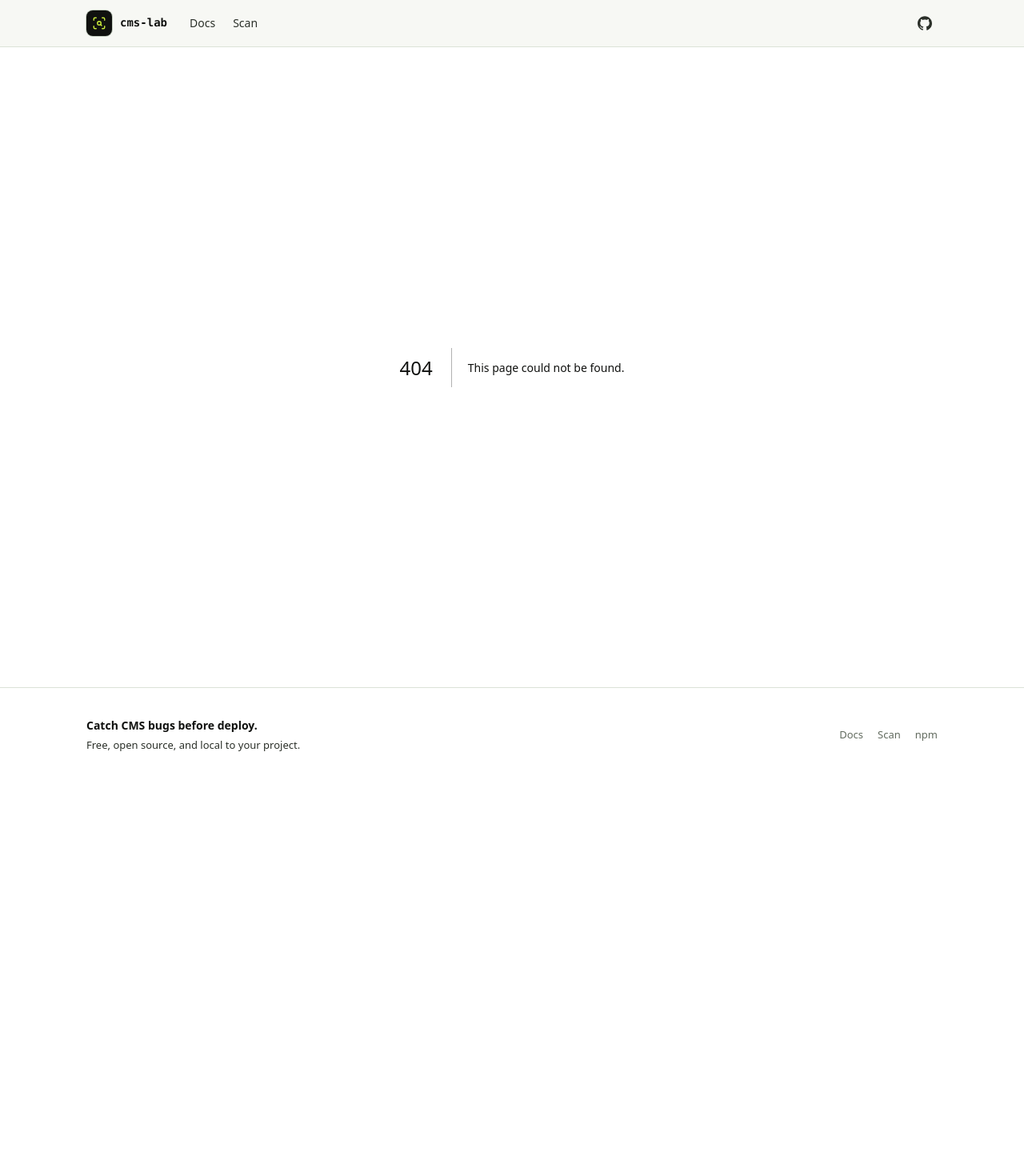
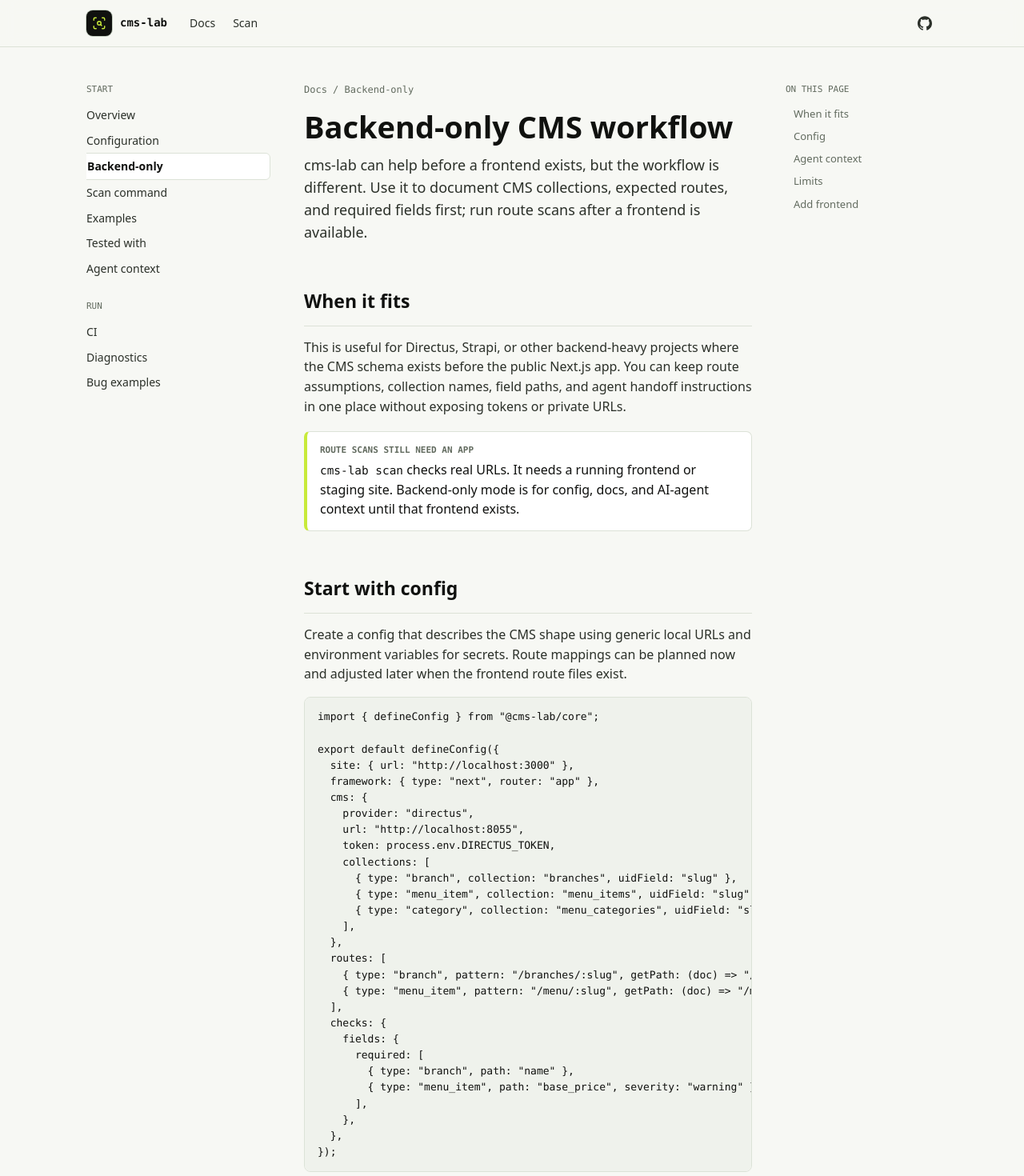
Before and after one commit to i-afaqrashid/cms-lab., a Next.js app in the folder apps/site/: page /docs/backend-only in a window 1280 px wide. Before the commit this address had no page. Shown: the top 1470 px of the page at 80% size. Before the commit the page ends 997 px from the top, so only its background shows below. Built offline with nearby package versions, Linux system fonts and the light colour scheme.

Commit message:
Document backend-only CMS workflow

```diff
--- a/apps/site/app/components.tsx
+++ b/apps/site/app/components.tsx
@@ -12,6 +12,7 @@
     links: [
       { href: "/docs", label: "Overview" },
       { href: "/docs/configuration", label: "Configuration" },
+      { href: "/docs/backend-only", label: "Backend-only" },
       { href: "/docs/scan", label: "Scan command" },
       { href: "/docs/examples", label: "Examples" },
       { href: "/docs/tested-with", label: "Tested with" },
--- /dev/null
+++ b/apps/site/app/docs/backend-only/page.tsx
@@ -0,0 +1,123 @@
+import type { Metadata } from "next";
+import Link from "next/link";
+
+import { CodeBlock, DocsShell } from "../../components";
+
+export const metadata: Metadata = {
+  title: "Backend-only CMS workflow",
+  description:
+    "Use cms-lab agent context and config planning before a frontend exists.",
+};
+
+export default function BackendOnlyPage() {
+  return (
+    <DocsShell
+      active="/docs/backend-only"
+      toc={[
+        { href: "#fit", label: "When it fits" },
+        { href: "#config", label: "Config" },
+        { href: "#agent-context", label: "Agent context" },
+        { href: "#limits", label: "Limits" },
+        { href: "#frontend", label: "Add frontend" },
+      ]}
+    >
+      <div className="breadcrumb">Docs / Backend-only</div>
+      <h1>Backend-only CMS workflow</h1>
+      <p className="lede">
+        cms-lab can help before a frontend exists, but the workflow is
+        different. Use it to document CMS collections, expected routes, and
+        required fields first; run route scans after a frontend is available.
+      </p>
+
+      <h2 id="fit">When it fits</h2>
+      <p>
+        This is useful for Directus, Strapi, or other backend-heavy projects
+        where the CMS schema exists before the public Next.js app. You can keep
+        route assumptions, collection names, field paths, and agent handoff
+        instructions in one place without exposing tokens or private URLs.
+      </p>
+      <div className="callout">
+        <strong>Route scans still need an app</strong>
+        <code>cms-lab scan</code> checks real URLs. It needs a running frontend
+        or staging site. Backend-only mode is for config, docs, and AI-agent
+        context until that frontend exists.
+      </div>
+
+      <h2 id="config">Start with config</h2>
+      <p>
+        Create a config that describes the CMS shape using generic local URLs
+        and environment variables for secrets. Route mappings can be planned now
+        and adjusted later when the frontend route files exist.
+      </p>
+      <CodeBlock>{`import { defineConfig } from "@cms-lab/core";
+
+export default defineConfig({
+  site: { url: "http://localhost:3000" },
+  framework: { type: "next", router: "app" },
+  cms: {
+    provider: "directus",
+    url: "http://localhost:8055",
+    token: process.env.DIRECTUS_TOKEN,
+    collections: [
+      { type: "branch", collection: "branches", uidField: "slug" },
+      { type: "menu_item", collection: "menu_items", uidField: "slug" },
+      { type: "category", collection: "menu_categories", uidField: "slug" },
+    ],
+  },
+  routes: [
+    { type: "branch", pattern: "/branches/:slug", getPath: (doc) => "/branches/" + doc.uid },
+    { type: "menu_item", pattern: "/menu/:slug", getPath: (doc) => "/menu/" + doc.uid },
+  ],
+  checks: {
+    fields: {
+      required: [
+        { type: "branch", path: "name" },
+        { type: "menu_item", path: "base_price", severity: "warning" },
+      ],
+    },
+  },
+});`}</CodeBlock>
+
+      <h2 id="agent-context">Generate agent context</h2>
+      <p>
+        Use CMS-only mode when the repo does not contain a Next.js app yet. The
+        generated files state that no frontend was detected and tell coding
+        agents not to run route scans too early.
+      </p>
+      <CodeBlock>{`npx @cms-lab/cli agent-context --mode cms-only --preset all`}</CodeBlock>
+      <p>
+        This writes safe markdown files such as <code>AGENTS.md</code>,{" "}
+        <code>.cms-lab/agent-context.md</code>, and{" "}
+        <code>.cms-lab/agent-prompt.md</code>. Existing files are not
+        overwritten unless <code>--force</code> is passed.
+      </p>
+
+      <h2 id="limits">Current limits</h2>
+      <p>
+        Backend-only mode does not fetch every schema detail from the CMS and it
+        does not prove that URLs render. Relationship and business-rule checks,
+        such as “every active menu item has branch pricing,” are separate
+        product work from basic route, field, SEO, and image checks.
+      </p>
+      <p>
+        Keep secrets in environment variables. Do not commit CMS tokens, webhook
+        URLs, raw CMS payload dumps, private site URLs, or generated reports
+        that include sensitive project data.
+      </p>
+
+      <h2 id="frontend">Add the frontend later</h2>
+      <p>
+        Once a Next.js app exists, run <code>doctor</code> to verify the config,
+        detected router, CMS connection, and site health. Then run a focused
+        first scan before adding CI gates.
+      </p>
+      <CodeBlock>{`npx @cms-lab/cli doctor
+npx @cms-lab/cli scan --ci --report --fail-on never`}</CodeBlock>
+      <p>
+        Next steps: <Link href="/docs/configuration">finish the config</Link>,{" "}
+        <Link href="/docs/agent-context">tune agent context</Link>, and{" "}
+        <Link href="/docs/scan">run the scan command</Link>.
+      </p>
+    </DocsShell>
+  );
+}
```
Also changed, not shown: apps/site/app/docs/page.tsx (+16 -0 lines).
